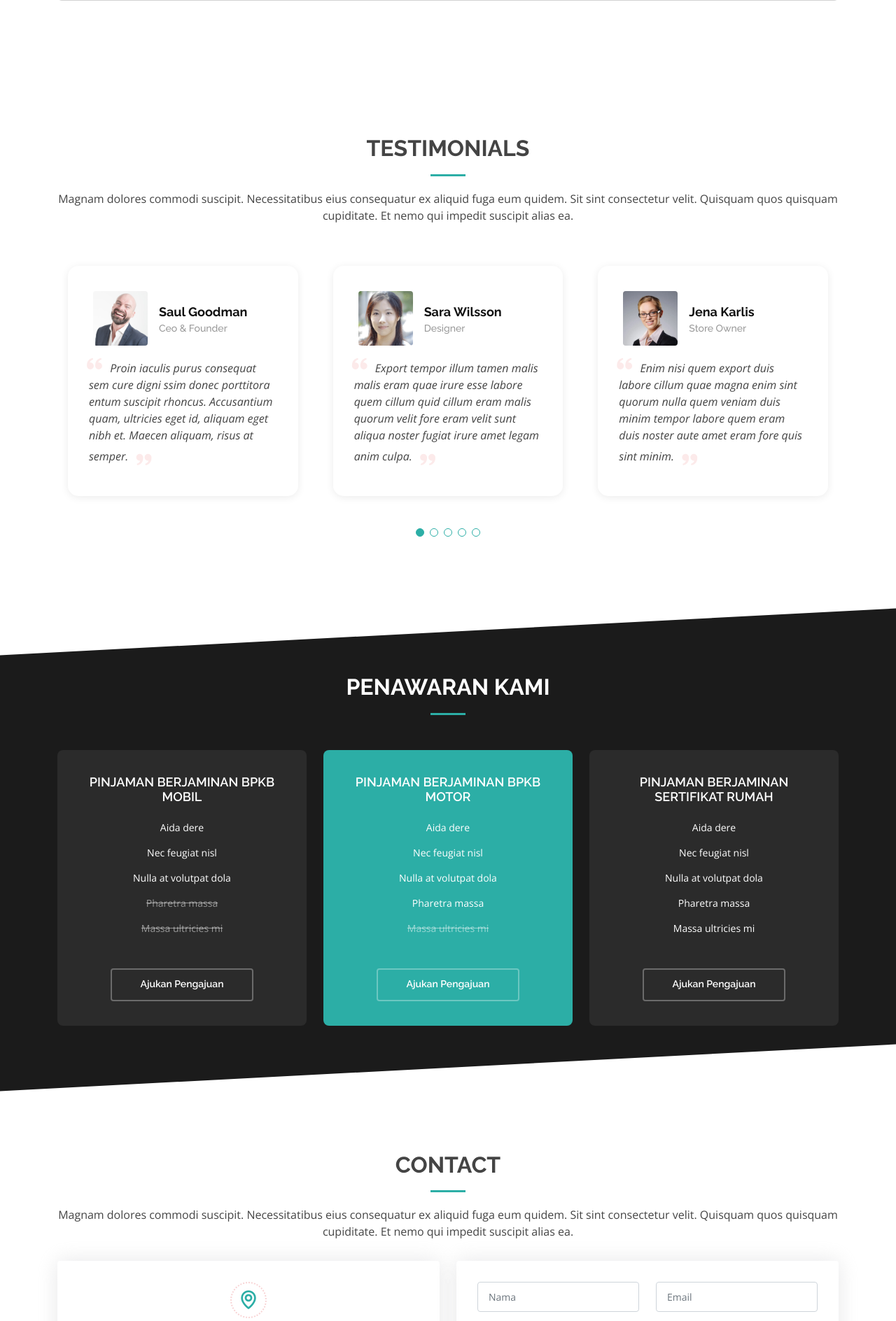
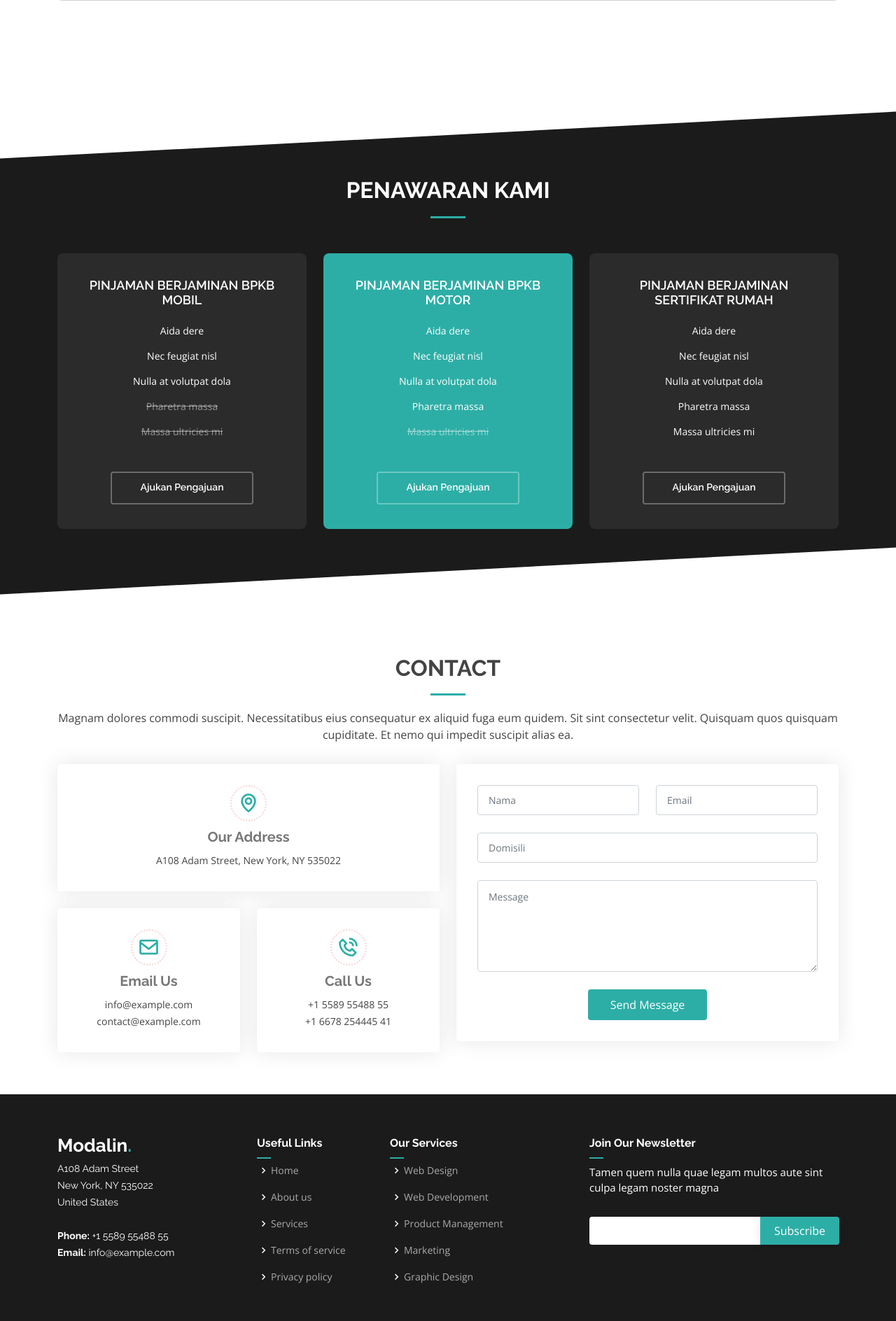
Before and after one commit to harbyanwardi/modalin-app, a CodeIgniter app: page / in a window 1280 px wide. Shown: the part 3931-5819 px from the top of the page at 70% size. Run offline with CodeIgniter, Linux system fonts and the light colour scheme; some libraries are stand-ins or nearby versions.

Commit message:
remove testimoni

```diff
--- a/application/views/home.php
+++ b/application/views/home.php
@@ -176,98 +176,7 @@
 <?php echo @$form; ?>
 <!-- End Portfolio Section -->
 
-<!-- ======= Testimonials Section ======= -->
-<section id="testimonials" class="testimonials">
-  <div class="container" data-aos="fade-up">
-    <div class="section-title">
-      <h2>Testimonials</h2>
-      <p>Magnam dolores commodi suscipit. Necessitatibus eius consequatur ex aliquid fuga eum quidem. Sit sint consectetur velit. Quisquam quos quisquam cupiditate. Et nemo qui impedit suscipit alias ea.</p>
-    </div>
 
-    <div class="testimonials-slider swiper" data-aos="fade-up" data-aos-delay="100">
-      <div class="swiper-wrapper">
-
-        <div class="swiper-slide">
-          <div class="testimonial-wrap">
-            <div class="testimonial-item">
-              <img src="assets/img/testimonials/testimonials-1.jpg" class="testimonial-img" alt="">
-              <h3>Saul Goodman</h3>
-              <h4>Ceo &amp; Founder</h4>
-              <p>
-                <i class="bx bxs-quote-alt-left quote-icon-left"></i>
-                Proin iaculis purus consequat sem cure digni ssim donec porttitora entum suscipit rhoncus. Accusantium quam, ultricies eget id, aliquam eget nibh et. Maecen aliquam, risus at semper.
-                <i class="bx bxs-quote-alt-right quote-icon-right"></i>
-              </p>
-            </div>
-          </div>
-        </div><!-- End testimonial item -->
-
-        <div class="swiper-slide">
-          <div class="testimonial-wrap">
-            <div class="testimonial-item">
-              <img src="assets/img/testimonials/testimonials-2.jpg" class="testimonial-img" alt="">
-              <h3>Sara Wilsson</h3>
-              <h4>Designer</h4>
-              <p>
-                <i class="bx bxs-quote-alt-left quote-icon-left"></i>
-                Export tempor illum tamen malis malis eram quae irure esse labore quem cillum quid cillum eram malis quorum velit fore eram velit sunt aliqua noster fugiat irure amet legam anim culpa.
-                <i class="bx bxs-quote-alt-right quote-icon-right"></i>
-              </p>
-            </div>
-          </div>
-        </div><!-- End testimonial item -->
-
-        <div class="swiper-slide">
-          <div class="testimonial-wrap">
-            <div class="testimonial-item">
-              <img src="assets/img/testimonials/testimonials-3.jpg" class="testimonial-img" alt="">
-              <h3>Jena Karlis</h3>
-              <h4>Store Owner</h4>
-              <p>
-                <i class="bx bxs-quote-alt-left quote-icon-left"></i>
-                Enim nisi quem export duis labore cillum quae magna enim sint quorum nulla quem veniam duis minim tempor labore quem eram duis noster aute amet eram fore quis sint minim.
-                <i class="bx bxs-quote-alt-right quote-icon-right"></i>
-              </p>
-            </div>
-          </div>
-        </div><!-- End testimonial item -->
-
-        <div class="swiper-slide">
-          <div class="testimonial-wrap">
-            <div class="testimonial-item">
-              <img src="assets/img/testimonials/testimonials-4.jpg" class="testimonial-img" alt="">
-              <h3>Matt Brandon</h3>
-              <h4>Freelancer</h4>
-              <p>
-                <i class="bx bxs-quote-alt-left quote-icon-left"></i>
-                Fugiat enim eram quae cillum dolore dolor amet nulla culpa multos export minim fugiat minim velit minim dolor enim duis veniam ipsum anim magna sunt elit fore quem dolore labore illum veniam.
-                <i class="bx bxs-quote-alt-right quote-icon-right"></i>
-              </p>
-            </div>
-          </div>
-        </div><!-- End testimonial item -->
-
-        <div class="swiper-slide">
-          <div class="testimonial-wrap">
-            <div class="testimonial-item">
-              <img src="assets/img/testimonials/testimonials-5.jpg" class="testimonial-img" alt="">
-              <h3>John Larson</h3>
-              <h4>Entrepreneur</h4>
-              <p>
-                <i class="bx bxs-quote-alt-left quote-icon-left"></i>
-                Quis quorum aliqua sint quem legam fore sunt eram irure aliqua veniam tempor noster veniam enim culpa labore duis sunt culpa nulla illum cillum fugiat esse veniam culpa fore nisi cillum quid.
-                <i class="bx bxs-quote-alt-right quote-icon-right"></i>
-              </p>
-            </div>
-          </div>
-        </div><!-- End testimonial item -->
-
-      </div>
-      <div class="swiper-pagination"></div>
-    </div>
-
-  </div>
-</section><!-- End Testimonials Section -->
 
 <!-- ======= Pricing Section ======= -->
 <section id="pricing" class="pricing section-bg">
```
